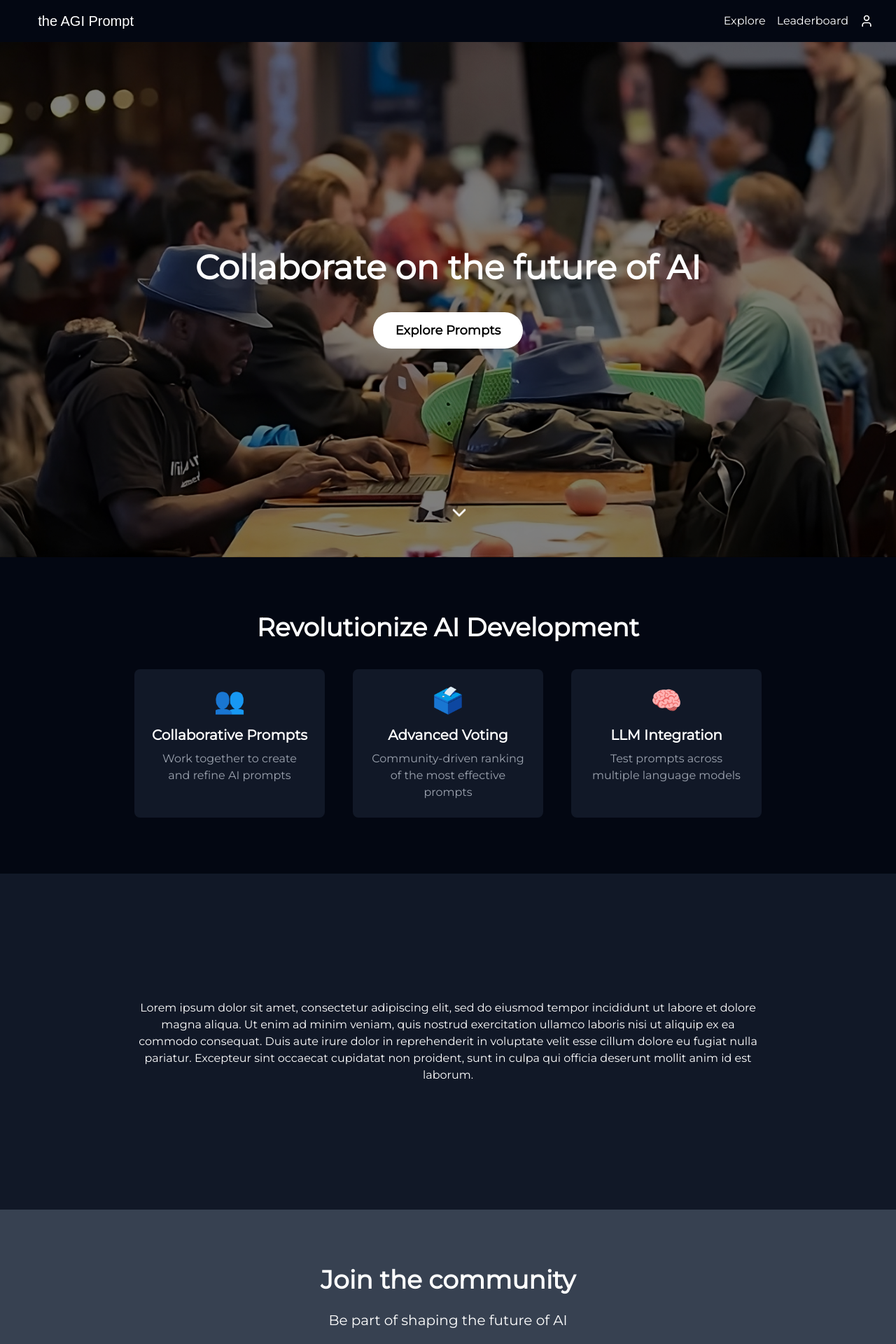
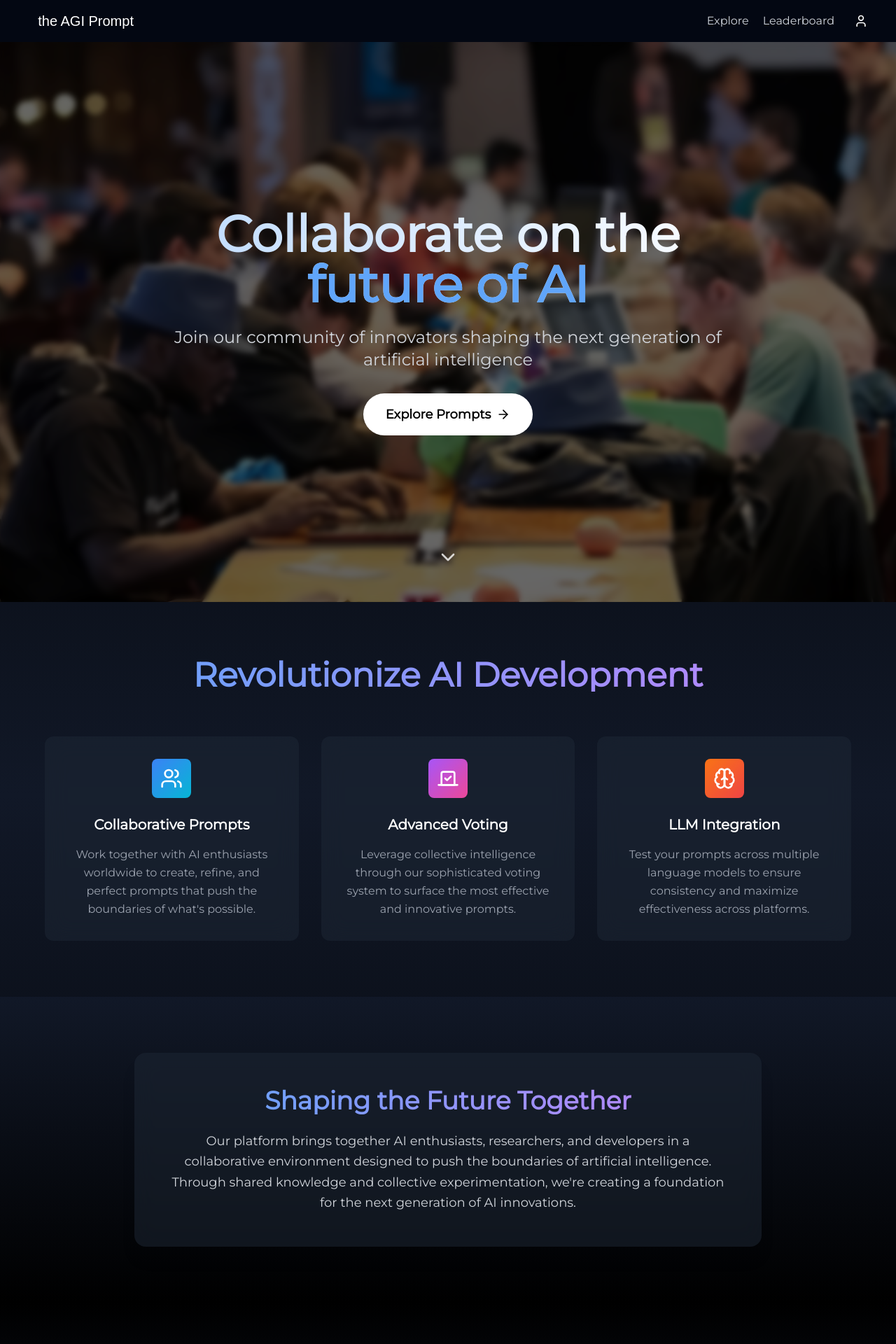
Before and after one commit to miguelg719/the_agi_prompt, a React (Create React App) app in the folder frontend/: page / in a window 1280 px wide. Shown: the top 1920 px of the page at 70% size. Built offline with nearby package versions, Linux system fonts and the light colour scheme; no server answers; a web font is replaced by a local one.

Commit message:
redesign of intro page and header

```diff
--- a/frontend/src/App.css
+++ b/frontend/src/App.css
@@ -40,3 +40,17 @@
 .scrollbar-hidden::-webkit-scrollbar {
   display: none;
 }
+
+@keyframes gradient-x {
+  0%, 100% {
+    background-size: 200% 100%;
+    background-position: left center;
+  }
+  50% {
+    background-position: right center;
+  }
+}
+
+.animate-gradient-x {
+  animation: gradient-x 15s ease infinite;
+}
--- a/frontend/src/components/header.js
+++ b/frontend/src/components/header.js
@@ -1,38 +1,92 @@
-import React from 'react';
-import { Link } from 'react-router-dom';
-import { Menu, User } from 'lucide-react';
+import React, { useState } from 'react';
+import { Link, useLocation } from 'react-router-dom';
+import { Menu, User, X } from 'lucide-react';
 import { useAuth } from '../context/AuthContext';
 
 const Header = () => {
+    const [isMobileMenuOpen, setIsMobileMenuOpen] = useState(false);
     const { isAuthenticated } = useAuth();
+    const location = useLocation();
 
     return (
-      <header className="bg-gray-950 text-white py-4 px-8">
+        <>
+            <header className="bg-gray-950 text-white py-3 px-8">
                 <div className="container mx-auto flex justify-between items-center">
-          <div className="flex items-center space-x-4">
-            <Link to="/"><h1 className="text-xl text-white font-logo"> &nbsp;&nbsp;&nbsp; the AGI Prompt</h1></Link>
+                    {/* Logo */}
+                    <Link to="/">
+                        <h1 className="text-xl text-white font-logo"> &nbsp;&nbsp;&nbsp; the AGI Prompt</h1>
+                    </Link>
+
+                    {/* Desktop Navigation */}
+                    <nav className="hidden md:flex items-center space-x-5">
+                        <Link
+                            to="/home"
+                            className={`relative group ${
+                                location.pathname === '/home' ? 'text-blue-400' : 'text-gray-300'
+                            }`}
+                        >
+                            Explore
+                            <span className="absolute -bottom-1 left-0 w-full h-0.5 bg-blue-400 transform scale-x-0 group-hover:scale-x-100 transition-transform duration-300" />
+                        </Link>
+                        <Link
+                            to="/leaderboard"
+                            className={`relative group ${
+                                location.pathname === '/leaderboard' ? 'text-blue-400' : 'text-gray-300'
+                            }`}
+                        >
+                            Leaderboard
+                            <span className="absolute -bottom-1 left-0 w-full h-0.5 bg-blue-400 transform scale-x-0 group-hover:scale-x-100 transition-transform duration-300" />
+                        </Link>
+
+                        {/* User Icon */}
+                        <Link
+                            to={isAuthenticated ? "/profile" : "/login"}
+                            className="p-2 hover:text-blue-400 transition-colors duration-300"
+                        >
+                            <User size={20} />
+                        </Link>
+                    </nav>
+
+                    {/* Mobile Menu Button */}
+                    <button
+                        className="md:hidden p-2 hover:text-blue-400 transition-colors duration-300"
+                        onClick={() => setIsMobileMenuOpen(!isMobileMenuOpen)}
+                    >
+                        {isMobileMenuOpen ? <X size={24} className='background-white' /> : <Menu size={24} className='text-white' />}
+                    </button>
                 </div>
-          <div className="flex items-center space-x-4">
-              <nav className="hidden md:flex space-x-4">
-                  <Link to="/home" className="transition-colors duration-300 flex items-center text-base">
+            </header>
+
+            {/* Mobile Menu Overlay */}
+            <div className={`fixed inset-0 z-40 bg-gray-950 transition-transform duration-300 ${
+                isMobileMenuOpen ? 'translate-x-0' : 'translate-x-full'
+            }`}>
+                <div className="flex flex-col items-center justify-center h-full space-y-8">
+                    <Link
+                        to="/home"
+                        className="text-2xl font-semibold text-gray-300 hover:text-blue-400 transition-colors duration-300"
+                        onClick={() => setIsMobileMenuOpen(false)}
+                    >
                         Explore
                     </Link>
-                  <Link to="/leaderboard" className="transition-colors duration-300 flex items-center">
+                    <Link
+                        to="/leaderboard"
+                        className="text-2xl font-semibold text-gray-300 hover:text-blue-400 transition-colors duration-300"
+                        onClick={() => setIsMobileMenuOpen(false)}
+                    >
                         Leaderboard
                     </Link>
-              </nav>
-            <button className="hover:text-blue-400 transition-colors duration-300 hidden md:flex">
-              <Link to={isAuthenticated ? "/profile" : "/login"} className="transition-colors duration-300 flex items-center">
-                <User size={20} />
+                    <Link
+                        to={isAuthenticated ? "/profile" : "/login"}
+                        className="text-2xl font-semibold text-gray-300 hover:text-blue-400 transition-colors duration-300"
+                        onClick={() => setIsMobileMenuOpen(false)}
+                    >
+                        <User size={24} />
                     </Link>
-            </button>
-            <button className="md:hidden">
-              <Menu size={24} />
-            </button>
                 </div>
             </div>
-      </header>
+        </>
     );
-}
+};
 
 export default Header;
--- a/frontend/src/components/intro.js
+++ b/frontend/src/components/intro.js
@@ -1,95 +1,150 @@
-import React, { useState, useEffect } from 'react';
-import { ChevronDown } from 'lucide-react';
+import React, { useState, useEffect, useRef } from 'react';
+import { ChevronDown, ArrowRight, Users, Brain, Vote } from 'lucide-react';
 import { Link } from 'react-router-dom';
 
 const Intro = () => {
   const [scrollPosition, setScrollPosition] = useState(0);
-  // console.log(`process.env.PUBLIC_URL: ${process.env.PUBLIC_URL}`);
+  const [isVisible, setIsVisible] = useState({});
+  const featuresRef = useRef(null);
+  const aboutRef = useRef(null);
+  const ctaRef = useRef(null);
+
   useEffect(() => {
     const handleScroll = () => {
       setScrollPosition(window.scrollY);
+
+      // Check each section's visibility
+      [featuresRef, aboutRef, ctaRef].forEach(ref => {
+        if (ref.current) {
+          const rect = ref.current.getBoundingClientRect();
+          const isVisible = rect.top < window.innerHeight - 100;
+          setIsVisible(prev => ({ ...prev, [ref.current.id]: isVisible }));
+        }
+      });
     };
 
     window.addEventListener('scroll', handleScroll);
+    handleScroll(); // Check initial visibility
 
-    return () => {
-      window.removeEventListener('scroll', handleScroll);
-    };
+    return () => window.removeEventListener('scroll', handleScroll);
   }, []);
 
   return (
-    <div className="bg-black text-white min-h-screen">
+    <div className="bg-gradient-to-b from-black via-gray-900 to-black text-white">
       {/* Hero Section */}
-      <section className="relative h-[92vh] flex items-center justify-center overflow-hidden">
+      <section className="relative h-screen flex items-center justify-center overflow-hidden">
         <div
-          className="absolute inset-0 bg-cover bg-center"
+          className="absolute inset-0 bg-cover bg-center bg-fixed"
           style={{
             backgroundImage: "url('/images/image.png')",
-            backgroundColor: 'rgba(0, 0, 0, 0.5)',
-            transform: `translateY(${scrollPosition * 0.5}px)`,
+            transform: `scale(${1 + scrollPosition * 0.0002})`,
           }}
         />
-        <div className="absolute inset-0 bg-black opacity-50" />
-        <div className="relative z-10 text-center">
-          <h1 className="text-5xl font-bold mb-10 transition-all duration-300 ease-out transform"
-              style={{ transform: `translateY(${-scrollPosition * 0.2}px)` }}>
-            Collaborate on the future of AI
+        <div className="absolute inset-0 bg-black/60 backdrop-blur-sm" />
+
+        {/* Animated gradient overlay */}
+        {/* <div className="absolute inset-0 bg-gradient-to-b from-transparent via-black/20 to-black animate-pulse" /> */}
+
+        <div className="relative z-10 text-center max-w-4xl mx-auto px-4">
+          <h1
+            className="text-4xl md:text-7xl font-bold mb-6 bg-clip-text text-transparent bg-gradient-to-r from-white via-blue-200 to-white animate-gradient-x"
+            style={{ transform: `translateY(${-scrollPosition * 0.2}px)` }}
+          >
+            Collaborate on the
+            <span className="block text-blue-400">future of AI</span>
           </h1>
-          {/* <p className="text-2xl mb-8 transition-all duration-300 ease-out transform"
-             style={{ transform: `translateY(${-scrollPosition * 0.1}px)` }}>
-            Collaborate on the future of AI
-          </p> */}
-          <Link to={'/home'}>
-            <button className="bg-white text-black py-3 px-8 rounded-full text-lg font-semibold hover:bg-opacity-90 transition duration-300">
-              Explore Prompts
+          <p
+            className="text-xl md:text-2xl mb-8 text-gray-300"
+            style={{ transform: `translateY(${-scrollPosition * 0.1}px)` }}
+          >
+            Join our community of innovators shaping the next generation of artificial intelligence
+          </p>
+          <Link to="/home">
+            <button className="group relative px-8 py-4 bg-white text-black rounded-full text-lg font-semibold overflow-hidden transition-all duration-300 hover:shadow-lg hover:shadow-blue-500/30">
+              <span className="relative z-10 flex items-center gap-2">
+                Explore Prompts
+                <ArrowRight className="w-5 h-5 transition-transform group-hover:translate-x-1" />
+              </span>
+              <div className="absolute inset-0 bg-gradient-to-r from-blue-400 to-purple-500 opacity-0 group-hover:opacity-100 transition-opacity duration-300" />
             </button>
           </Link>
         </div>
-        <div className="absolute bottom-10 left-1/2 transform -translate-x-1/2 animate-bounce">
-          <ChevronDown size={32} />
+
+        <div className="absolute bottom-10 left-1/2 transform -translate-x-1/2">
+          <ChevronDown size={32} className="animate-bounce text-white/80" />
         </div>
       </section>
 
-      {/* Feature Sections */}
-      <section className="py-20 px-4 bg-gray-950">
-        <div className="max-w-4xl mx-auto">
-          <h2 className="text-4xl font-bold mb-10 text-center">Revolutionize AI Development</h2>
-          <div className="grid grid-cols-1 md:grid-cols-3 gap-10">
+      {/* Features Section */}
+      <section
+        id="features"
+        ref={featuresRef}
+        className="py-20 px-4"
+      >
+        <div className={`max-w-6xl mx-auto transition-all duration-1000 ${isVisible.features ? 'opacity-100 translate-y-0' : 'opacity-0 translate-y-10'}`}>
+          <h2 className="text-4xl md:text-5xl font-bold mb-16 text-center bg-gradient-to-r from-blue-400 to-purple-400 bg-clip-text text-transparent">
+            Revolutionize AI Development
+          </h2>
+          <div className="grid grid-cols-1 md:grid-cols-3 gap-8">
             <FeatureCard
               title="Collaborative Prompts"
-              description="Work together to create and refine AI prompts"
-              icon="👥"
+              description="Work together with AI enthusiasts worldwide to create, refine, and perfect prompts that push the boundaries of what's possible."
+              icon={<Users className="w-8 h-8" />}
+              gradient="from-blue-500 to-cyan-500"
             />
             <FeatureCard
               title="Advanced Voting"
-              description="Community-driven ranking of the most effective prompts"
-              icon="🗳️"
+              description="Leverage collective intelligence through our sophisticated voting system to surface the most effective and innovative prompts."
+              icon={<Vote className="w-8 h-8" />}
+              gradient="from-purple-500 to-pink-500"
             />
             <FeatureCard
               title="LLM Integration"
-              description="Test prompts across multiple language models"
-              icon="🧠"
+              description="Test your prompts across multiple language models to ensure consistency and maximize effectiveness across platforms."
+              icon={<Brain className="w-8 h-8" />}
+              gradient="from-orange-500 to-red-500"
             />
           </div>
         </div>
       </section>
 
-      <section className="flex py-20 px-4 bg-gray-900">
-        <div className="flex items-center max-w-4xl mx-auto h-[40vh] ">
-            <text>
-            Lorem ipsum dolor sit amet, consectetur adipiscing elit, sed do eiusmod tempor incididunt ut labore et dolore magna aliqua. Ut enim ad minim veniam, quis nostrud exercitation ullamco laboris nisi ut aliquip ex ea commodo consequat. Duis aute irure dolor in reprehenderit in voluptate velit esse cillum dolore eu fugiat nulla pariatur. Excepteur sint occaecat cupidatat non proident, sunt in culpa qui officia deserunt mollit anim id est laborum.
-            </text>
+      {/* About Section */}
+      <section
+        id="about"
+        ref={aboutRef}
+        className="py-20 px-4 bg-gradient-to-b from-gray-900 to-black"
+      >
+        <div className={`max-w-4xl mx-auto transition-all duration-1000 ${isVisible.about ? 'opacity-100 translate-y-0' : 'opacity-0 translate-y-10'}`}>
+          <div className="bg-gray-800/50 backdrop-blur-lg rounded-2xl p-8 md:p-12 shadow-xl">
+            <h2 className="text-3xl md:text-4xl font-bold mb-6 text-gradient bg-gradient-to-r from-blue-400 to-purple-400 bg-clip-text text-transparent">
+              Shaping the Future Together
+            </h2>
+            <p className="text-lg text-gray-300 leading-relaxed">
+              Our platform brings together AI enthusiasts, researchers, and developers in a collaborative environment designed to push the boundaries of artificial intelligence. Through shared knowledge and collective experimentation, we're creating a foundation for the next generation of AI innovations.
+            </p>
+          </div>
         </div>
       </section>
 
       {/* Call to Action */}
-      <section className="bg-gray-700 py-20 px-4">
-        <div className="max-w-4xl mx-auto text-center">
-          <h2 className="text-4xl font-bold mb-6">Join the community</h2>
-          <p className="text-xl mb-8">Be part of shaping the future of AI</p>
-          <Link to='/login'>
-            <button className="bg-blue-600 text-white py-3 px-8 rounded-full text-lg font-semibold hover:bg-blue-700 transition duration-300">
-              Sign Up Now
+      <section
+        id="cta"
+        ref={ctaRef}
+        className="py-20 px-4 bg-gradient-to-b from-black to-gray-900"
+      >
+        <div className={`max-w-4xl mx-auto text-center transition-all duration-1000 ${isVisible.cta ? 'opacity-100 translate-y-0' : 'opacity-0 translate-y-10'}`}>
+          <h2 className="text-4xl md:text-5xl font-bold mb-6 bg-gradient-to-r from-blue-400 to-purple-400 bg-clip-text text-transparent">
+            Join the Revolution
+          </h2>
+          <p className="text-xl mb-8 text-gray-300">
+            Be part of the community shaping the future of artificial intelligence
+          </p>
+          <Link to="/login">
+            <button className="group relative px-8 py-4 bg-gradient-to-r from-blue-500 to-purple-500 rounded-full text-lg font-semibold overflow-hidden transition-all duration-300 hover:shadow-lg hover:shadow-purple-500/30">
+              <span className="relative z-10 flex items-center gap-2">
+                Get Started
+                <ArrowRight className="w-5 h-5 transition-transform group-hover:translate-x-1" />
+              </span>
             </button>
           </Link>
         </div>
@@ -98,11 +153,14 @@ const Intro = () => {
   );
 };
 
-const FeatureCard = ({ title, description, icon }) => (
-  <div className="bg-gray-900 p-6 rounded-lg text-center">
-    <div className="text-4xl mb-4">{icon}</div>
-    <h3 className="text-xl font-semibold mb-2">{title}</h3>
-    <p className="text-gray-400">{description}</p>
+const FeatureCard = ({ title, description, icon, gradient }) => (
+  <div className="group relative bg-gray-800/50 backdrop-blur-lg p-8 rounded-xl transition-all duration-300 hover:scale-105 hover:shadow-xl hover:shadow-blue-500/10">
+    <div className={`absolute inset-0 rounded-xl bg-gradient-to-br ${gradient} opacity-0 group-hover:opacity-10 transition-opacity duration-300`} />
+    <div className={`inline-flex p-3 rounded-lg bg-gradient-to-br ${gradient} mb-6`}>
+      {icon}
+    </div>
+    <h3 className="text-xl font-semibold mb-4">{title}</h3>
+    <p className="text-gray-400 leading-relaxed">{description}</p>
   </div>
 );
 
```
Also changed, not shown: 11 other files (tests, documents, lock files or other folders). Lines whose indentation alone changed are shown as unchanged.
